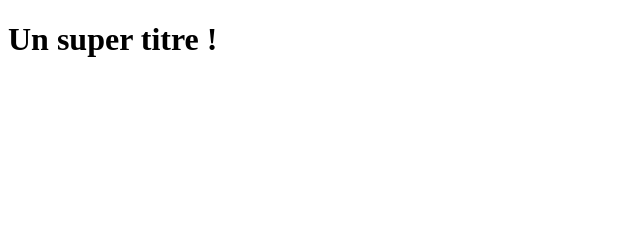
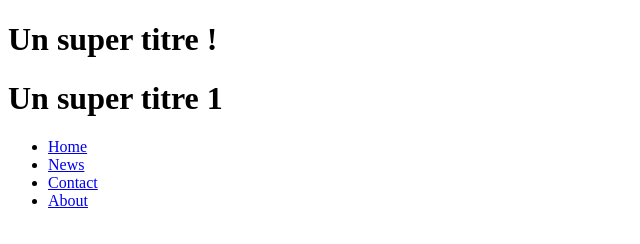
Before and after one commit to fatihabourzigui/OpenclassroomsProject, a plain HTML site: page index.html in a window 1280 px wide. Shown: the whole page, without its empty margins (0-640 px from the left). Drawn offline with Linux system fonts and the light colour scheme.

Commit message:
grosse modification sur le fichier index.html

```diff
--- a/index.html
+++ b/index.html
@@ -8,3 +8,20 @@
    <h1>Un super titre !</h1>
 </body>
 </html>
+
+<!DOCTYPE html>
+<html>
+<head>
+   <title></title>
+   <link rel="stylesheet" type="text/css" href="styles.css">
+</head>
+<body>
+   <h1>Un super titre 1</h1>
+   <ul>
+    <li><a href="default.asp">Home</a></li>
+    <li><a href="news.asp">News</a></li>
+    <li><a href="contact.asp">Contact</a></li>
+    <li><a href="about.asp">About</a></li>
+  </ul>
+</body>
+</html>
```
